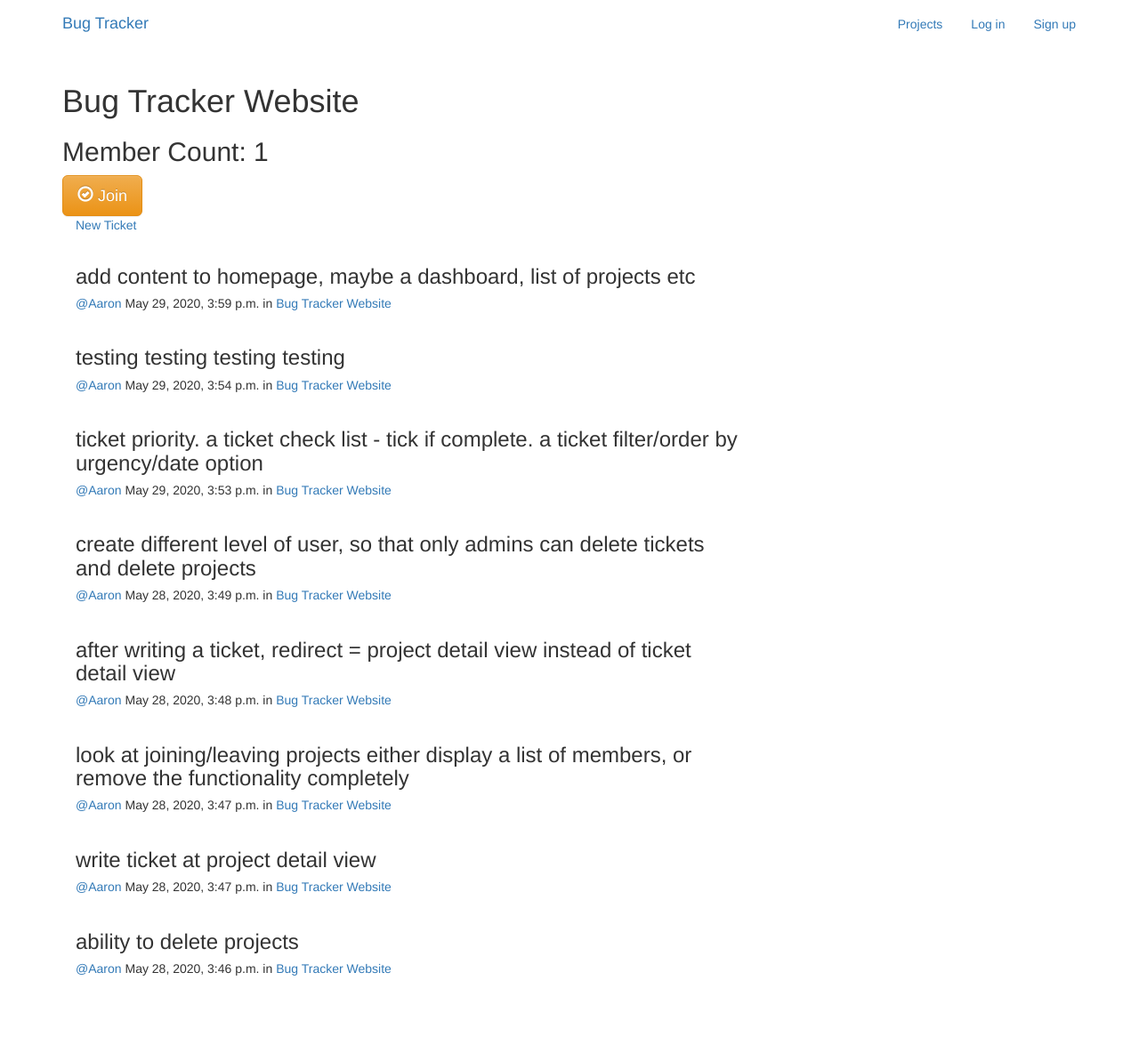
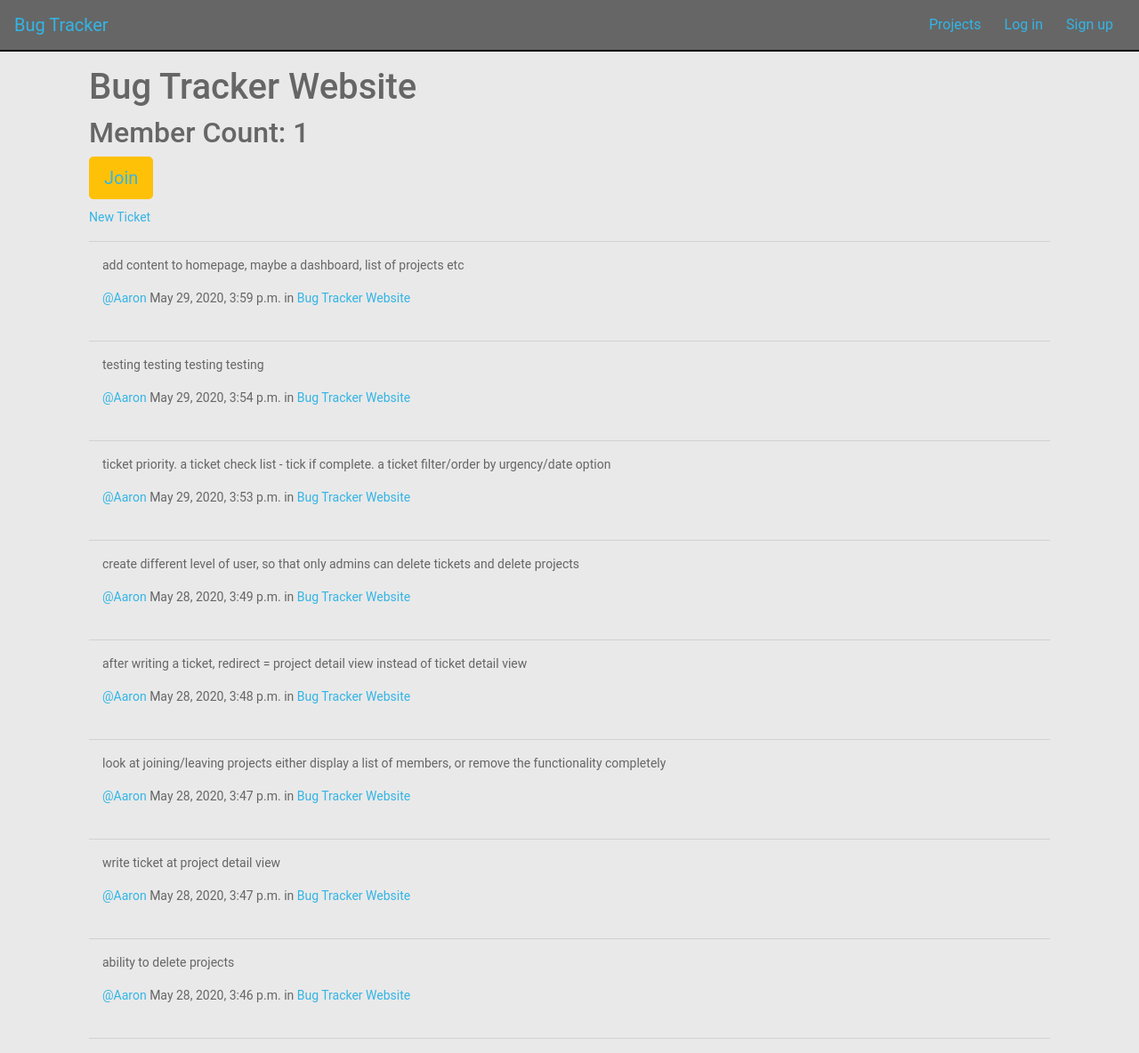
Before and after one commit to mander5/BugTracker, a Django app: a page that uses bugtracker2/templates/base.html in a window 1280 px wide. Shown: the top 1184 px of the page at 89% size. Before the commit the page ends 1097 px from the top, so only its background shows below. Run offline with Django 3.2, Linux system fonts and the light colour scheme; data comes from the database, SQL or seed files in the repository; both versions use the stored data as it was after the commit; a map, chart or similar area stays blank; some libraries are stand-ins or nearby versions.

Commit message:
many changes to css, styling

```diff
--- a/bugtracker2/bugtracker2/settings.py
+++ b/bugtracker2/bugtracker2/settings.py
@@ -24,9 +24,9 @@ TEMPLATES_DIR = os.path.join(BASE_DIR,'templates')
 SECRET_KEY = 'vulwv_vm+q)q9n$i8wbu$ti%w#wqnju%@6iyp0-$z=a6)uhw)2'
 
 # SECURITY WARNING: don't run with debug turned on in production!
-DEBUG = False
+DEBUG = True
 
-ALLOWED_HOSTS = ["mander5.pythonanywhere.com"]
+ALLOWED_HOSTS = ["127.0.0.1","mander5.pythonanywhere.com"]
 
 
 # Application definition
--- a/bugtracker2/projects/templates/projects/project_detail.html
+++ b/bugtracker2/projects/templates/projects/project_detail.html
@@ -3,10 +3,13 @@
 {% block preproject %}
 
 
-<h1>{{project.name}}</h1>
-<h2> Member Count: {{project.members.count}}</h2>
+  <div class="container">
+    <h1>{{project.name}}</h1>
+    <h2> Member Count: {{project.members.count}}</h2>
+  </div>
 
-  <div class="content">
+
+  <div class="container projectcontent">
 
 
 				{% if user in project.members.all %}
@@ -21,7 +24,6 @@
 				{% endif %}
 
 
-
 </div>
 
 {% endblock %}
@@ -29,8 +31,9 @@
 
 {% block project_content %}
 
-<div class="col-md-8">
+<div class="col-md-12">
   <a href="{% url 'tickets:create' %}?Project={{project.name}}">New Ticket</a>
+  <hr>
 	{% if project.tickets.count == 0 %}
 	<h2>No tickets for this project yet!</h2>
 
@@ -38,6 +41,7 @@
 
 		{% for ticket in project.tickets.all %}
 			{% include "tickets/_ticket.html" %}
+      <hr>
 		{% endfor %}
 
 	{% endif %}
--- a/bugtracker2/static/bugtracker2/css/master.css
+++ b/bugtracker2/static/bugtracker2/css/master.css
@@ -1,3 +1,170 @@
+.ticket{
+  padding-bottom: 5px;
+}
+
+.projectcontent{
+  padding-bottom: 10px;
+}
+
+.mynav{
+  color: #33B5E5!important;
+}
+
+.navbar-total{
+    border-bottom: 2px solid black;
+    background-color: #666666
+}
+
+a{
+  color: #33B5E5!important;
+}
+
 body {
+  background: #e9e9e9;
+  color: #666666;
+  font-family: 'RobotoDraft', 'Roboto', sans-serif;
+  font-size: 14px;
+  -webkit-font-smoothing: antialiased;
+  -moz-osx-font-smoothing: grayscale;
+}
+
+
+  /* Pen Title */
+  .pen-title {
+    padding: 50px 0;
+    text-align: center;
+    letter-spacing: 2px;
+  }
+  .pen-title h1 {
+    margin: 0 0 20px;
+    font-size: 48px;
+    font-weight: 300;
+  }
+  .pen-title span {
+    font-size: 12px;
+  }
+  .pen-title span .fa {
+    color: #33b5e5;
+  }
+  .pen-title span a {
+    color: #33b5e5;
+    font-weight: 600;
+    text-decoration: none;
+  }
+/* Form Module */
+.form-module {
+position: relative;
+background: #ffffff;
+max-width: 320px;
+width: 100%;
+border-top: 5px solid #33b5e5;
+box-shadow: 0 0 3px rgba(0, 0, 0, 0.1);
+margin: 0 auto;
+}
+.form-module .toggle {
+cursor: pointer;
+position: absolute;
+top: -0;
+right: -0;
+background: #33b5e5;
+width: 30px;
+height: 30px;
+margin: -5px 0 0;
+color: #ffffff;
+font-size: 12px;
+line-height: 30px;
+text-align: center;
+}
+.form-module .toggle .tooltip {
+position: absolute;
+top: 5px;
+right: -65px;
+display: block;
+background: rgba(0, 0, 0, 0.6);
+width: auto;
+padding: 5px;
+font-size: 10px;
+line-height: 1;
+text-transform: uppercase;
+}
+.form-module .toggle .tooltip:before {
+content: '';
+position: absolute;
+top: 5px;
+left: -5px;
+display: block;
+border-top: 5px solid transparent;
+border-bottom: 5px solid transparent;
+border-right: 5px solid rgba(0, 0, 0, 0.6);
+}
+.form-module .form {
+display: none;
+padding: 40px;
+}
+.form-module .form:nth-child(2) {
+display: block;
+}
+.form-module h2 {
+margin: 0 0 20px;
+color: #33b5e5;
+font-size: 18px;
+font-weight: 400;
+line-height: 1;
+}
+.form-module input {
+outline: none;
+display: block;
+width: 100%;
+border: 1px solid #d9d9d9;
+margin: 0 0 20px;
+padding: 10px 15px;
+box-sizing: border-box;
+font-wieght: 400;
+-webkit-transition: 0.3s ease;
+transition: 0.3s ease;
+}
+.form-module input:focus {
+border: 1px solid #33b5e5;
+color: #333333;
+}
+.form-module button {
+cursor: pointer;
+background: #33b5e5;
+width: 100%;
+border: 0;
+padding: 10px 15px;
+color: #ffffff;
+-webkit-transition: 0.3s ease;
+transition: 0.3s ease;
+}
+.form-module button:hover {
+background: #178ab4;
+}
+.form-module .cta {
+background: #f2f2f2;
+width: 100%;
+padding: 15px 40px;
+box-sizing: border-box;
+color: #666666;
+font-size: 12px;
+text-align: center;
+}
+.form-module .cta a {
+color: #333333;
+text-decoration: none;
+}
+
+.navbar-toggle
+{
+    position:relative;
+    float:right;
+    padding:9px 10px;
+    margin-top:8px;
+    margin-right:15px;
+    margin-bottom:8px;
+    background-color:black;
+    background-image:none;
+    border-radius:4px
+    border:1px solid #444;
 
 }
--- a/bugtracker2/templates/base.html
+++ b/bugtracker2/templates/base.html
@@ -5,23 +5,12 @@
     <meta charset="utf-8">
     <meta name="viewport" content="width=device-width, initial-scale=1, user-scalable=no" />
     <title>Bug Tracker</title>
-    <!-- Latest compiled and minified CSS -->
-    <script
-      src="https://code.jquery.com/jquery-3.5.1.slim.min.js"
-      integrity="sha256-4+XzXVhsDmqanXGHaHvgh1gMQKX40OUvDEBTu8JcmNs="
-      crossorigin="anonymous"></script>
-    <link rel="stylesheet" href="https://maxcdn.bootstrapcdn.com/bootstrap/3.3.7/css/bootstrap.min.css" integrity="sha384-BVYiiSIFeK1dGmJRAkycuHAHRg32OmUcww7on3RYdg4Va+PmSTsz/K68vbdEjh4u" crossorigin="anonymous">
-
-    <!-- Optional theme -->
-    <link rel="stylesheet" href="https://maxcdn.bootstrapcdn.com/bootstrap/3.3.7/css/bootstrap-theme.min.css" integrity="sha384-rHyoN1iRsVXV4nD0JutlnGaslCJuC7uwjduW9SVrLvRYooPp2bWYgmgJQIXwl/Sp" crossorigin="anonymous">
-
-    <!-- Latest compiled and minified JavaScript -->
-    <script src="https://maxcdn.bootstrapcdn.com/bootstrap/3.3.7/js/bootstrap.min.js" integrity="sha384-Tc5IQib027qvyjSMfHjOMaLkfuWVxZxUPnCJA7l2mCWNIpG9mGCD8wGNIcPD7Txa" crossorigin="anonymous"></script>
-
+      <!-- CSS only -->
+    <link rel="stylesheet" href="https://stackpath.bootstrapcdn.com/bootstrap/4.4.1/css/bootstrap.min.css" integrity="sha384-Vkoo8x4CGsO3+Hhxv8T/Q5PaXtkKtu6ug5TOeNV6gBiFeWPGFN9MuhOf23Q9Ifjh" crossorigin="anonymous">
 
     <link href="https://fonts.googleapis.com/css?family=Montserrat" rel="stylesheet">
 
-    <link rel="stylesheet" href="{% static 'bugtracker2/css/master.css'%}">
+    <link rel="stylesheet" href="{% static 'bugtracker2/css/master.css' %}">
     {% block head %}
     {% endblock %}
 
@@ -30,29 +19,28 @@
 
   <body>
 
-    <nav class="navbar  mynav" role="navigation" id="navbar">
-    			<div class="container">
+        <nav class="navbar-total navbar navbar-default navbar-expand-lg mynav navbar-light ">
+          <a class="navbar-brand mynav mr-auto" href="{% url 'home' %}">Bug Tracker</a>
+          <button class="navbar-toggler" type="button" data-toggle="collapse" data-target="#navbarNavAltMarkup" aria-controls="navbarNavAltMarkup" aria-expanded="false" aria-label="Toggle navigation">
+            <span class="navbar-toggler-icon"></span>
+          </button>
 
-            <a class="navbar-brand mynav" href="{% url 'home' %}">Bug Tracker</a>
+        <div class="collapse navbar-collapse" id="navbarNavAltMarkup">
+              {% if user.is_authenticated %}
+                    <a target="_blank" href="{% url 'admin:index' %}" class="mynav ml-auto btn btn-simple">Admin</a>
+                    <a href="{% url 'tickets:create' %}" class="mynav btn btn-simple">New Ticket</a>
+                    <a href="{% url 'projects:all' %}" class="mynav btn btn-simple">Projects</a>
+                    <a href="{% url 'projects:create' %}" class="mynav btn btn-simple">New Project</a>
+                    <a href="{% url 'accounts:logout' %}" class="mynav btn btn-simple">Log out</a>
+              {% else %}
+                    <a href="{% url 'projects:all' %}"class="mynav ml-auto btn btn-simple">Projects</a>
+                    <a href="{% url 'accounts:login' %}" class="mynav btn btn-simple">Log in</a>
+                    <a href="{% url 'accounts:signup' %}" class="mynav btn btn-simple">Sign up</a>
+              {% endif %}
 
-    					<ul class="nav navbar-nav navbar-right">
-    						{% if user.is_authenticated %}
-                      <li> <a href="{% url 'admin:index' %}">Admin</a> </li>
-                      <li><a href="{% url 'tickets:create' %}" class="btn btn-simple">New Ticket</a></li>
-                      <li><a href="{% url 'projects:all' %}" class="btn btn-simple">Projects</a></li>
-                      <li><a href="{% url 'projects:create' %}" class="btn btn-simple">New Project</a></li>
-                      <li><a href="{% url 'accounts:logout' %}" class="btn btn-simple">Log out</a></li>
-    						{% else %}
-    						      <li><a href="{% url 'projects:all' %}"class="btn btn-simple">Projects</a></li>
-    						      <li><a href="{% url 'accounts:login' %}" class="btn btn-simple">Log in</a></li>
-    						      <li><a href="{% url 'accounts:signup' %}" class="btn btn-simple">Sign up</a></li>
-    						{% endif %}
-    					</ul>
-
-
-
-    			</div>
-    		</nav>
+          </div>
+        </nav>
+<p></p>
         <div class="container mycontent">
           {% block content %}
 
@@ -65,7 +53,9 @@
 <canvas id="canvas"></canvas>
 
 
-
+<script src="https://code.jquery.com/jquery-3.4.1.slim.min.js" integrity="sha384-J6qa4849blE2+poT4WnyKhv5vZF5SrPo0iEjwBvKU7imGFAV0wwj1yYfoRSJoZ+n" crossorigin="anonymous"></script>
+<script src="https://cdn.jsdelivr.net/npm/popper.js@1.16.0/dist/umd/popper.min.js" integrity="sha384-Q6E9RHvbIyZFJoft+2mJbHaEWldlvI9IOYy5n3zV9zzTtmI3UksdQRVvoxMfooAo" crossorigin="anonymous"></script>
+<script src="https://stackpath.bootstrapcdn.com/bootstrap/4.4.1/js/bootstrap.min.js" integrity="sha384-wfSDF2E50Y2D1uUdj0O3uMBJnjuUD4Ih7YwaYd1iqfktj0Uod8GCExl3Og8ifwB6" crossorigin="anonymous"></script>
   </body>
   <script src="{% static "bugtracker2/js/master.js" %}" type="text/javascript" ></script>
 </html>
--- a/bugtracker2/tickets/templates/tickets/_ticket.html
+++ b/bugtracker2/tickets/templates/tickets/_ticket.html
@@ -1,23 +1,17 @@
-<div class="ticket media">
-	<h3>{{ ticket.message_html|safe }}</h3>
-	<div class="media-body">
-		<h5 class="media-heading">
+<div class="ticket container">
+	<p>{{ ticket.message_html|safe }}</p>
+		<p>
 			<span class="username"><a href="{% url 'tickets:for_user' username=ticket.user.username %}">@{{ ticket.user.username }}</a></span>
 			<time class="time">{{ ticket.created_at }}</time>
 			{% if ticket.project %}
 			<span class="project-name">in <a href="{% url 'projects:single' slug=ticket.project.slug %}">{{ ticket.project.name }}</a></span>
 			{% endif %}
-		</h5>
+		</p>
 
-
-
-		<div class="media-footer">
 			{% if user.is_authenticated and ticket.user == user and not hide_delete %}
 				<a href="{% url 'tickets:delete' pk=ticket.pk %}" title="delete" class="btn btn-simple">
 					<span class="glyphicon glyphicon-remove text-danger" aria-hidden="true"></span>
 					<span class="text-danger icon-label">Delete</span>
 				</a>
 			{% endif %}
-		</div>
-	</div>
 </div>
```
Also changed, not shown: bugtracker2/accounts/templates/accounts/login.html (+0 -135 lines), bugtracker2/projects/templates/projects/project_form.html (+9 -4 lines), bugtracker2/projects/templates/projects/project_list.html (+5 -3 lines), bugtracker2/tickets/templates/tickets/ticket_form.html (+6 -1 lines), bugtracker2/accounts/templates/accounts/signup.html (line endings or trailing spaces), bugtracker2/db.sqlite3.
